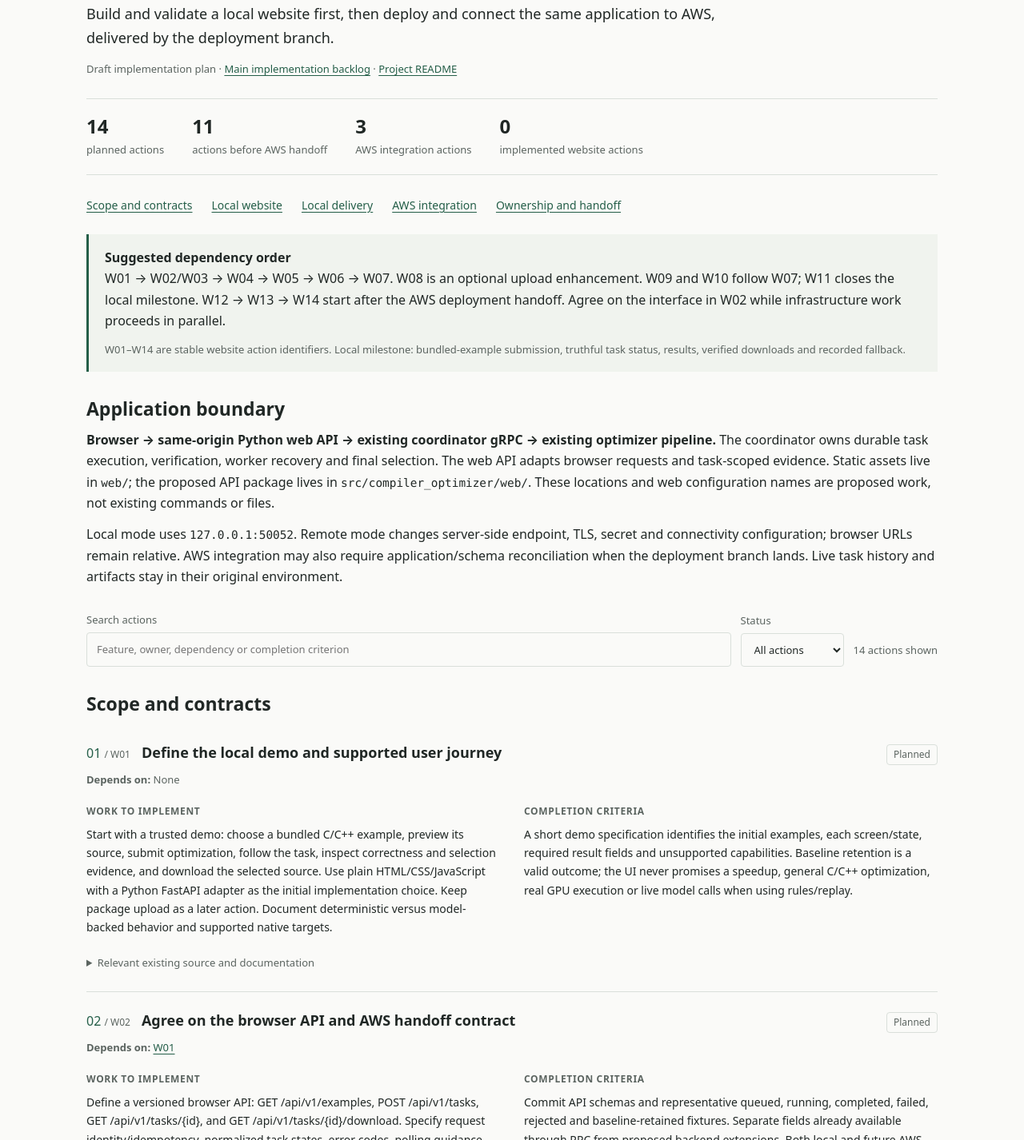
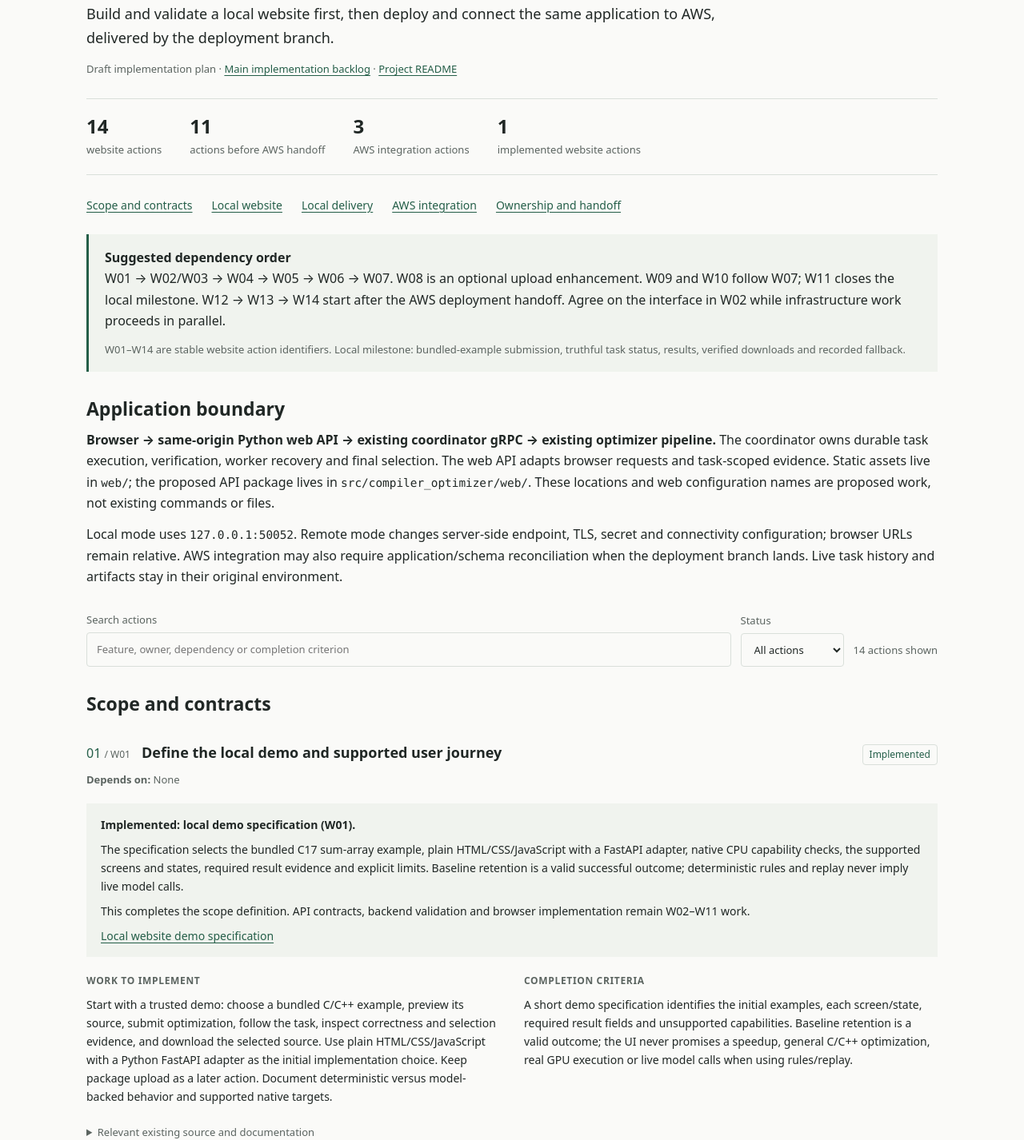
Before and after one commit to wilsonhuang01/CMPE273_Group11, a plain HTML site: page backlog/website-demo.html in a window 1280 px wide. Shown: the part 129-1555 px from the top of the page at 80% size. Drawn offline with Linux system fonts and the light colour scheme.

Commit message:
docs: define local website demo specification
- Document the initial example, user journey, result evidence, and capability limits.

```diff
--- a/backlog/website-demo.html
+++ b/backlog/website-demo.html
@@ -63,7 +63,7 @@ li { margin-bottom:7px; }
 <h1>Website demo backlog</h1>
 <p class="lead">Build and validate a local website first, then deploy and connect the same application to AWS, delivered by the deployment branch.</p>
 <p class="meta">Draft implementation plan · <a href="index.html">Main implementation backlog</a> · <a href="../README.md">Project README</a></p></header>
-<div class="overview" aria-label="Backlog summary"><div><strong>14</strong><span>planned actions</span></div><div><strong>11</strong><span>actions before AWS handoff</span></div><div><strong>3</strong><span>AWS integration actions</span></div><div><strong>0</strong><span>implemented website actions</span></div></div>
+<div class="overview" aria-label="Backlog summary"><div><strong>14</strong><span>website actions</span></div><div><strong>11</strong><span>actions before AWS handoff</span></div><div><strong>3</strong><span>AWS integration actions</span></div><div><strong>1</strong><span>implemented website actions</span></div></div>
 <nav aria-label="Website backlog areas"><a href="#foundation">Scope and contracts</a><a href="#local-website">Local website</a><a href="#local-delivery">Local delivery</a><a href="#aws-integration">AWS integration</a><a href="#handoff">Ownership and handoff</a></nav>
 <section class="order" aria-label="Dependency overview"><strong>Suggested dependency order</strong>
 <p>W01 → W02/W03 → W04 → W05 → W06 → W07. W08 is an optional upload enhancement. W09 and W10 follow W07; W11 closes the local milestone. W12 → W13 → W14 start after the AWS deployment handoff. Agree on the interface in W02 while infrastructure work proceeds in parallel.</p>
@@ -74,9 +74,10 @@ li { margin-bottom:7px; }
 <div class="controls" id="controls" hidden><label>Search actions<input id="search" type="search" placeholder="Feature, owner, dependency or completion criterion"></label><label>Status<select id="status"><option value="all">All actions</option><option value="planned">Planned</option><option value="implemented">Implemented</option></select></label><span id="visible-count" role="status" aria-live="polite">14 actions shown</span></div>
 
 <section class="group" id="foundation"><h2>Scope and contracts</h2>
-<article id="action-w01" class="action" data-status="planned">
-<header class="action-header"><span class="number">01 <span>/ W01</span></span><h3>Define the local demo and supported user journey</h3><span class="status">Planned</span></header>
+<article id="action-w01" class="action" data-status="implemented">
+<header class="action-header"><span class="number">01 <span>/ W01</span></span><h3>Define the local demo and supported user journey</h3><span class="status implemented">Implemented</span></header>
 <p class="dependencies"><strong>Depends on:</strong> None<br></p>
+<aside class="implementation-note"><strong>Implemented: local demo specification (W01).</strong><p>The specification selects the bundled C17 sum-array example, plain HTML/CSS/JavaScript with a FastAPI adapter, native CPU capability checks, the supported screens and states, required result evidence and explicit limits. Baseline retention is a valid successful outcome; deterministic rules and replay never imply live model calls.</p><p>This completes the scope definition. API contracts, backend validation and browser implementation remain W02–W11 work.</p><a href="../docs/website-demo.md">Local website demo specification</a></aside>
 <div class="action-body"><div><h4>Work to implement</h4><p>Start with a trusted demo: choose a bundled C/C++ example, preview its source, submit optimization, follow the task, inspect correctness and selection evidence, and download the selected source. Use plain HTML/CSS/JavaScript with a Python FastAPI adapter as the initial implementation choice. Keep package upload as a later action. Document deterministic versus model-backed behavior and supported native targets.</p></div><div><h4>Completion criteria</h4><p>A short demo specification identifies the initial examples, each screen/state, required result fields and unsupported capabilities. Baseline retention is a valid outcome; the UI never promises a speedup, general C/C++ optimization, real GPU execution or live model calls when using rules/replay.</p></div></div>
 <details class="files"><summary>Relevant existing source and documentation</summary><ul><li><a href="../README.md">README.md</a></li><li><a href="../docs/initial-workload.md">docs/initial-workload.md</a></li><li><a href="../docs/model-agents.md">docs/model-agents.md</a></li><li><a href="../examples/sum-array/submission.json">examples/sum-array/submission.json</a></li></ul></details></article>
 <article id="action-w02" class="action" data-status="planned">
```
Also changed, not shown: backlog/index.html (+1 -1 lines), 2 other files.
